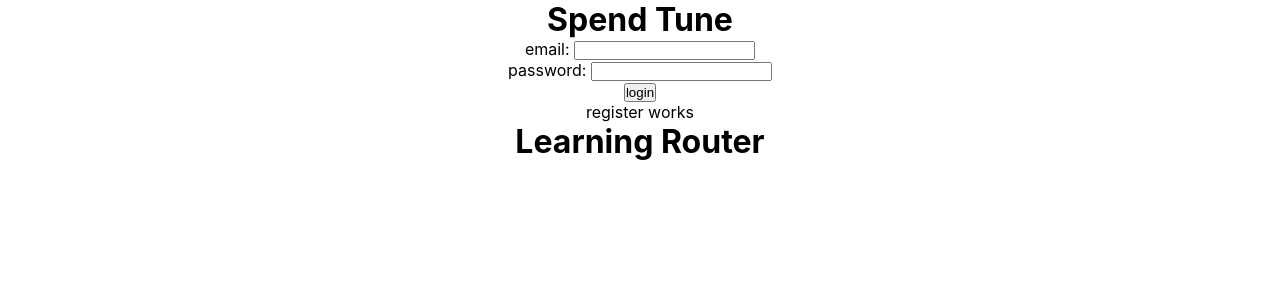
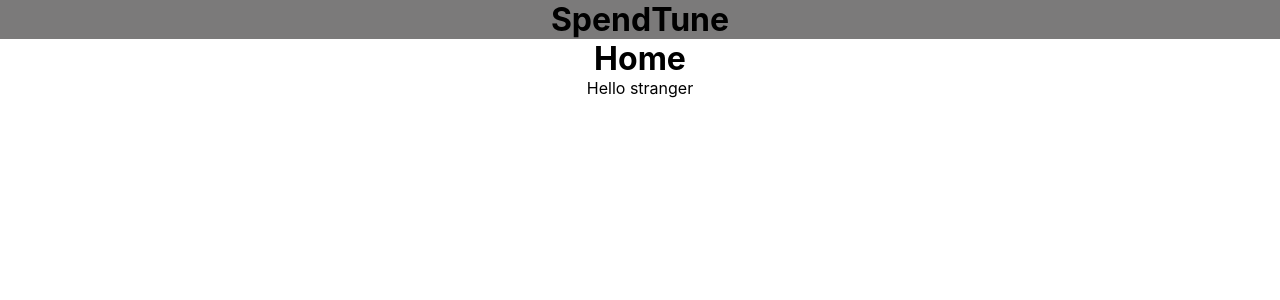
Before and after one commit to khomch/SpendTune-Solo-Project, a React (Create React App) app in the folder client/spendtune/: page /home in a window 1280 px wide. Shown: the top 300 px of the page. Built offline with nearby package versions, Linux system fonts and the light colour scheme.

Commit message:
F: implemented routes

```diff
--- a/client/spendtune/src/App.css
+++ b/client/spendtune/src/App.css
@@ -18,3 +18,7 @@
 .App {
   text-align: center;
 }
+
+.navbar {
+  background-color: #7b7a7a;
+}
--- a/client/spendtune/src/App.js
+++ b/client/spendtune/src/App.js
@@ -1,9 +1,8 @@
 import './App.css';
 import React, { useState, useEffect } from 'react';
-import { BrowserRouter as Router, Route, Routes } from 'react-router-dom';
+import { BrowserRouter as Router } from 'react-router-dom';
 
-import Login from './components/login';
-import Register from './components/register';
+import Navbar from './components/navbar'
 import Dashboard  from './components/dashboard';
 
 function App() {
@@ -12,24 +11,9 @@ function App() {
 
   return (
     <div className="App">
-        <h1>Spend Tune</h1>
-        { logged === null &&
-          <div>
-              <Login setLogged={setLogged}/>
-              <Register setLogged={setLogged}/>
-          </div>
-        }
-        {
-          logged !== null &&
+        <Router>
+          <Navbar logged={logged} setLogged={setLogged}/>
           <Dashboard logged={logged} setLogged={setLogged}/>
-        }
-        <h1>Learning Router</h1>
-        <Router>
-          <Routes>
-            <Route path="/login" exact component={Login} />
-            <Route path="/register" component={Register} />
-            <Route path="/dashboard" component={Dashboard} />
-          </Routes>
         </Router>
     </div>
   );
--- a/client/spendtune/src/apiService.jsx
+++ b/client/spendtune/src/apiService.jsx
@@ -1,3 +1,4 @@
+
 const baseUrl = 'http://localhost:3001';
 
 async function logUser({ email, password }) {
--- a/client/spendtune/src/components/dashboard.jsx
+++ b/client/spendtune/src/components/dashboard.jsx
@@ -1,7 +1,28 @@
+import React from 'react';
+import { Route, Routes } from 'react-router-dom';
 
+import Login from './login';
+import Register from './register';
+import Home
+ from './home';
 function Dashboard(props) {
   return (
-    <p>Dashboard works</p>
+    <div className="dashboard">
+    <Routes>
+      <Route
+        path="/"
+        element={<Login setLogged={props.setLogged}/>}
+      />
+      <Route
+        path="/register"
+        element={<Register setLogged={props.setLogged}/>}
+      />
+      <Route
+        path="/home"
+        element={<Home logged={props.logged}/>}
+      />
+    </Routes>
+    </div>
   )
 }
 
--- /dev/null
+++ b/client/spendtune/src/components/home.jsx
@@ -0,0 +1,23 @@
+
+function Home(props) {
+
+  const user = {}
+
+  if (props.logged) {
+    user.firstName = props.logged.firstName
+    user.lastName = props.logged.lastName
+  }
+
+  return (
+    <div className="home">
+      <h1>Home</h1>
+      <p>Hello {
+        user.firstName ?
+        user.firstName + ' ' + user.lastName :
+        'stranger' }
+      </p>
+    </div>
+  )
+}
+
+export default Home;
--- a/client/spendtune/src/components/login.jsx
+++ b/client/spendtune/src/components/login.jsx
@@ -1,4 +1,6 @@
+import React from 'react';
 import { useState } from 'react';
+import { useNavigate } from 'react-router-dom';
 import { logUser } from '../apiService'
 
 function Login(props) {
@@ -6,12 +8,15 @@ function Login(props) {
   const [email, setEmail] = useState('');
   const [password, setPassword] = useState('');
 
+  const navigate = useNavigate();
+
   async function handleSubmit(event) {
     event.preventDefault();
     const login = { email, password };
     const user = await logUser(login);
     if (!user.error) {
       props.setLogged(user);
+      navigate('/home');
     }
     setEmail('');
     setPassword('');
@@ -50,6 +55,8 @@ function Login(props) {
           </li>
         </ul>
       </form>
+      <p>Don't have an account yet?</p>
+      <button onClick={() => navigate('/register')}>register</button>
     </div>
   )
 }
--- /dev/null
+++ b/client/spendtune/src/components/navbar.jsx
@@ -0,0 +1,10 @@
+
+function Navbar(props) {
+  return (
+    <div className="navbar">
+      <h1>SpendTune</h1>
+    </div>
+  )
+}
+
+export default Navbar;
--- a/client/spendtune/src/components/register.jsx
+++ b/client/spendtune/src/components/register.jsx
@@ -1,7 +1,10 @@
+import React from 'react';
 
 function Register(props) {
   return (
-    <p>register works</p>
+    <div className="register">
+      <p>register works</p>
+    </div>
   )
 }
 
```
